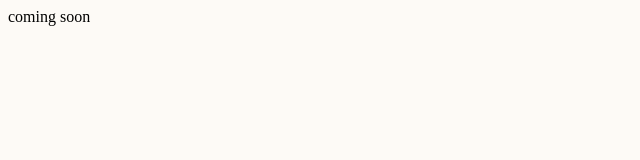
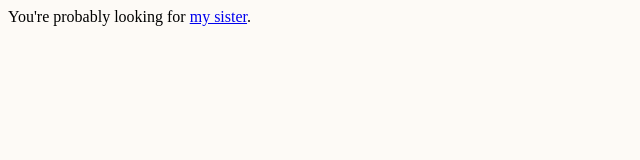
Before and after one commit to andycnguyen/andycnguyen.github.io, a plain HTML site: page index.html in a window 1280 px wide. Shown: the whole page, without its empty margins (0-640 px from the left). Drawn offline with Linux system fonts and the light colour scheme.

Commit message:
update temp message

```diff
--- a/index.html
+++ b/index.html
@@ -13,7 +13,7 @@
 </head>
 
 <body>
-    coming soon
+    You're probably looking for <a href="http://katie-nguyen.com">my sister</a>.
 </body>
 
 </html>
```
